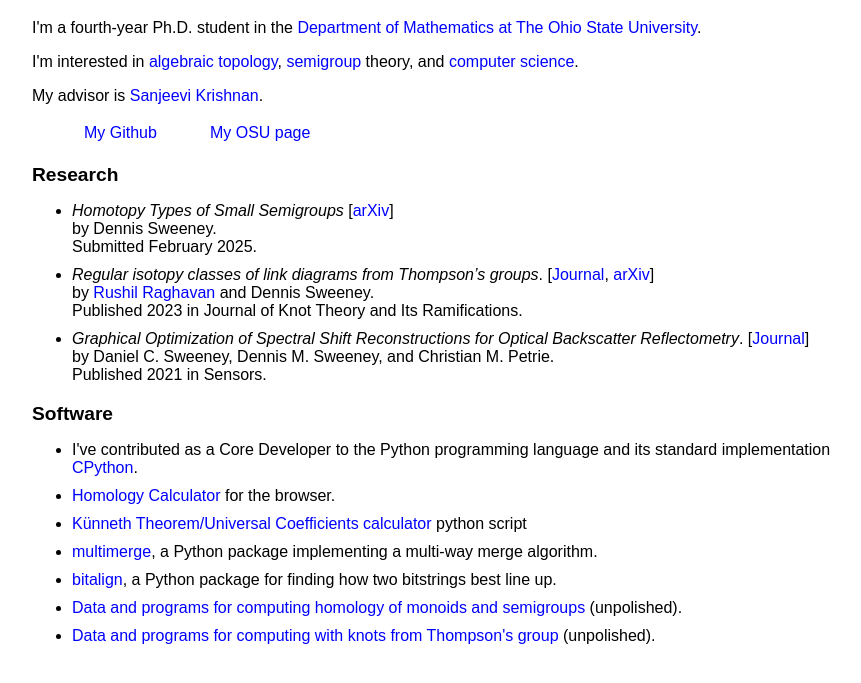
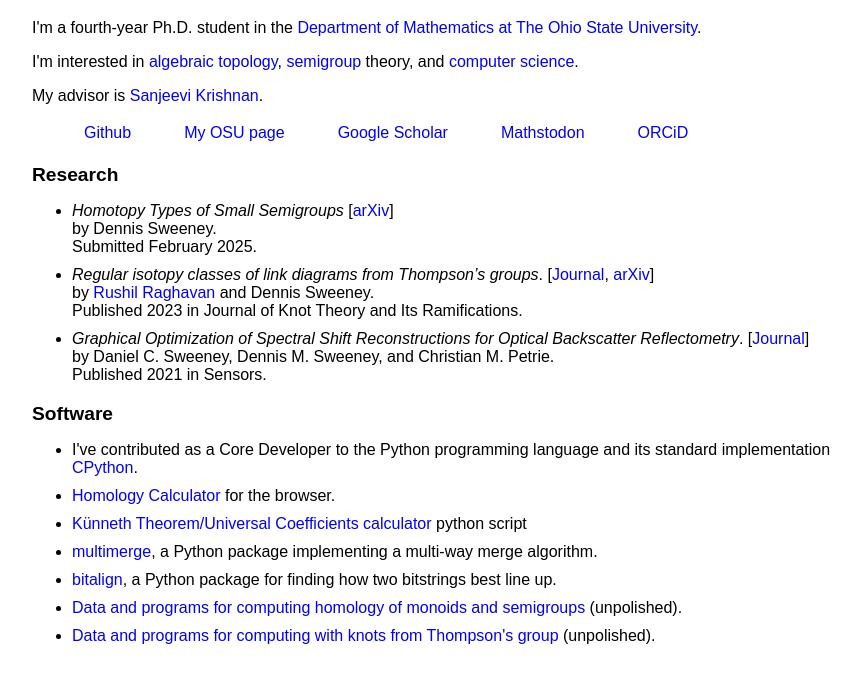
Before and after one commit to sweeneyde/sweeneyde.github.io, a plain HTML site: page index.html in a window 1280 px wide. Shown: the part 61-744 px from the top of the page, without its empty margins (208-1069 px from the left). Drawn offline with Linux system fonts and the light colour scheme.

Commit message:
Add more links

```diff
--- a/index.html
+++ b/index.html
@@ -42,8 +42,11 @@
 <p>My advisor is <a href="https://people.math.osu.edu/krishnan.118/">Sanjeevi Krishnan</a>.</p>
 <table>
     <tr>
-        <td><a href="https://github.com/sweeneyde/">My Github</a></td>
+        <td><a href="https://github.com/sweeneyde/">Github</a></td>
         <td><a href="https://math.osu.edu/people/sweeney.427">My OSU page</a></td>
+        <td><a href="https://scholar.google.com/citations?user=jfvDSr8AAAAJ&hl=en">Google Scholar</a></td>
+        <td><a href="https://mathstodon.xyz/@sweeneyde" rel=me>Mathstodon</a></td>
+        <td><a href="https://orcid.org/my-orcid?orcid=0009-0008-4568-5644">ORCiD</a></td>
         <!-- <td><a href="friends.html">Webpages of some friends</a></td> -->
     </tr>
 </table>
```
